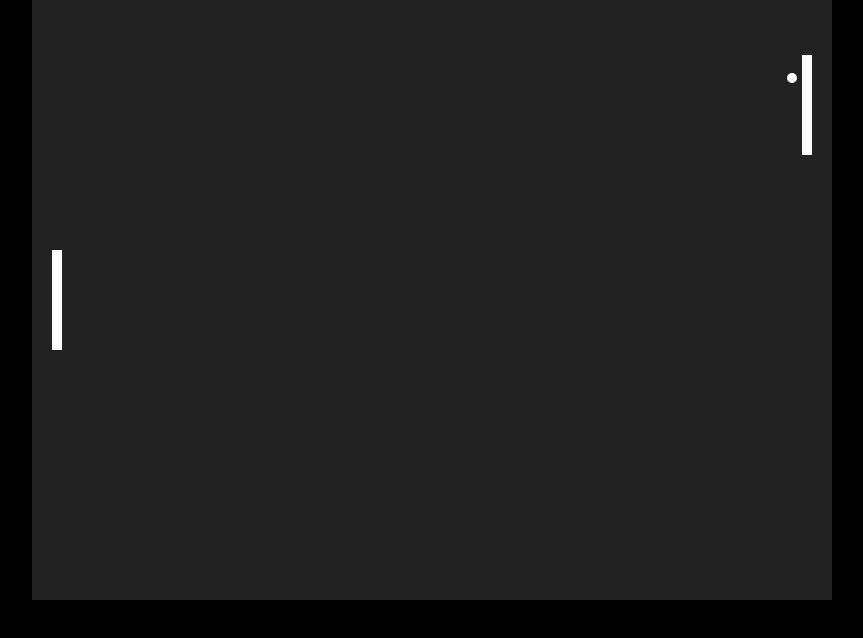
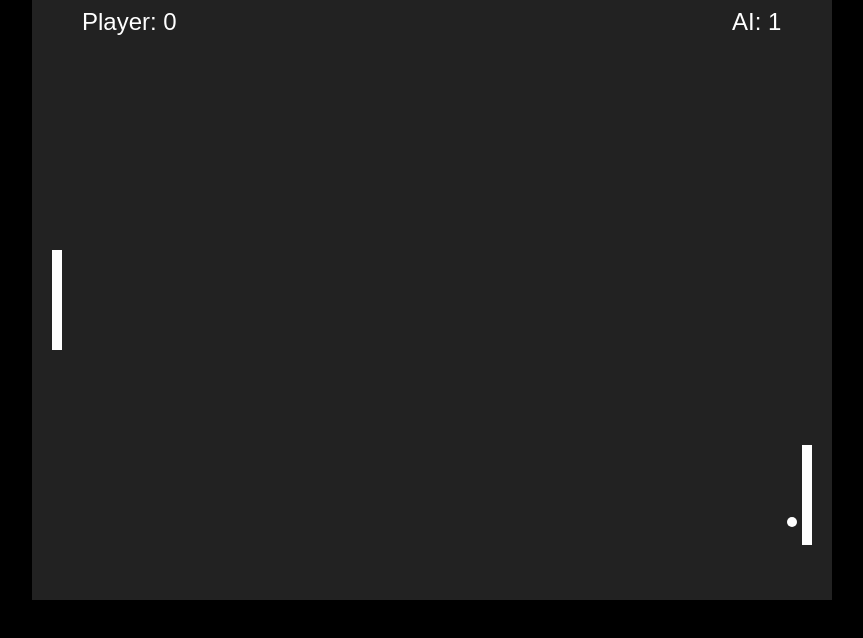
Before and after one commit to chandranshulg/pong-game, a plain HTML site: page index.html in a window 1280 px wide. Shown: the whole page, without its empty margins (208-1071 px from the left). Drawn offline with Linux system fonts and the light colour scheme.

Commit message:
Update index.html

```diff
--- a/index.html
+++ b/index.html
@@ -31,6 +31,8 @@
         let paddleSpeed = 4;
         let ballSpeedX = 5;
         let ballSpeedY = 3;
+        let playerScore = 0;
+        let aiScore = 0;
 
         const playerPaddle = {
             x: 20,
@@ -68,6 +70,11 @@
             ctx.beginPath();
             ctx.arc(ball.x, ball.y, ball.radius, 0, Math.PI * 2, false);
             ctx.fill();
+
+            // Draw scores
+            ctx.font = '24px Arial';
+            ctx.fillText(`Player: ${playerScore}`, 50, 30);
+            ctx.fillText(`AI: ${aiScore}`, canvas.width - 100, 30);
         }
 
         // Update the game elements
@@ -106,12 +113,22 @@
                 playerPaddle.y += paddleSpeed;
             }
 
-            // Ball reset
-            if (ball.x - ball.radius < 0 || ball.x + ball.radius > canvas.width) {
-                ball.x = canvas.width / 2;
-                ball.y = canvas.height / 2;
-                ball.speedX = -ball.speedX;
+            // Ball reset and scoring
+            if (ball.x - ball.radius < 0) {
+                aiScore++;
+                resetBall();
+            } else if (ball.x + ball.radius > canvas.width) {
+                playerScore++;
+                resetBall();
             }
+        }
+
+        // Reset ball position and speed
+        function resetBall() {
+            ball.x = canvas.width / 2;
+            ball.y = canvas.height / 2;
+            ball.speedX = -ball.speedX;
+            ball.speedY = (Math.random() > 0.5 ? 1 : -1) * ballSpeedY;
         }
 
         // Control variables
```
